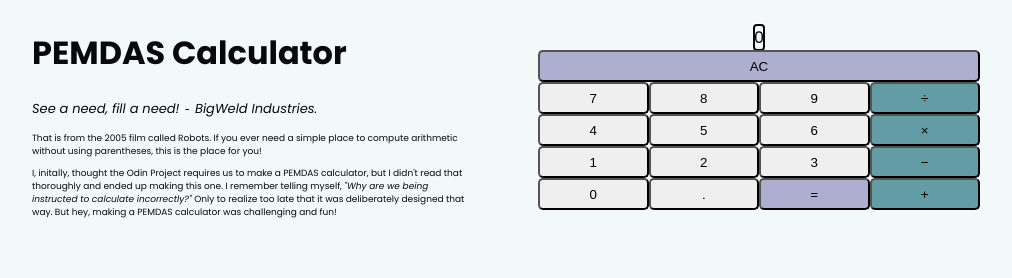
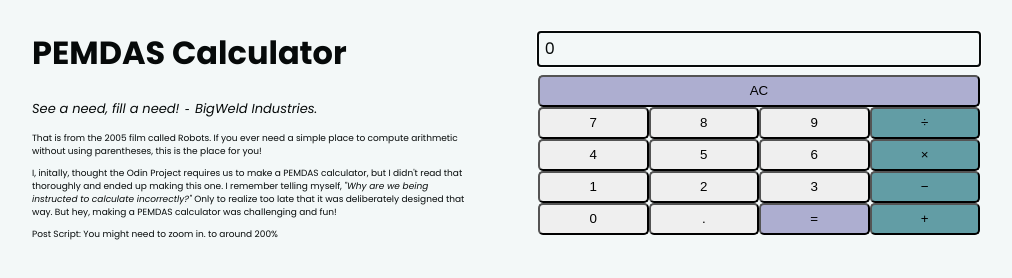
Before and after one commit to RiceWater/Project-Calculator, a plain HTML site: page index.html in a window 1280 px wide. Shown: the whole page, without its empty margins (134-1146 px from the left). Drawn offline with Linux system fonts and the light colour scheme.

Commit message:
Fix Output Outline and Output Extended
Output has an outline or border and automatically breaks the text if the equation gets too long. Also, the number of decimal places has been extended from two to four.

I realized I was coding while zoomed in at 200% lmao'

```diff
--- a/index.css
+++ b/index.css
@@ -46,7 +46,15 @@ p{
 
 .output_row{
     outline: auto;
+    width: 100%;
+    margin: 2% 0%;
 }
+
+.output{
+    margin: 1% 0 1% 1.5%;
+    word-wrap: break-word;
+}
+
 .grid_table{
     width: 100%;
     display: flex;
--- a/index.html
+++ b/index.html
@@ -32,6 +32,10 @@
                     </span>
                     Only to realize too late that it was deliberately designed that way. But hey, making
                     a PEMDAS calculator was challenging and fun!
+                </p>
+
+                <p>
+                    Post Script&colon; You might need to zoom in&period; to around 200&percnt;
                 </p>
             </div>
             <div class="right_column">
--- a/index.js
+++ b/index.js
@@ -82,7 +82,7 @@ function PEMDAS(){
 function calculate(eq){
     extractValues(eq);
     let output =  PEMDAS();
-    return (output % 1 != 0) ? output.toFixed(2) : output;
+    return (output % 1 != 0) ? output.toFixed(4) : output;
 }
 
 const SYMBOLS = ["+", "−", "×", "÷"];
```
